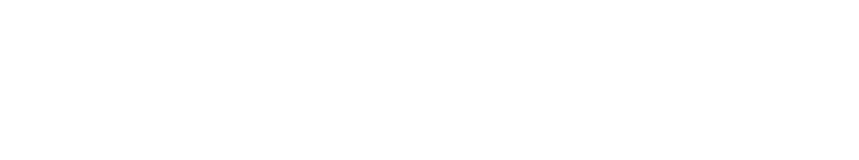
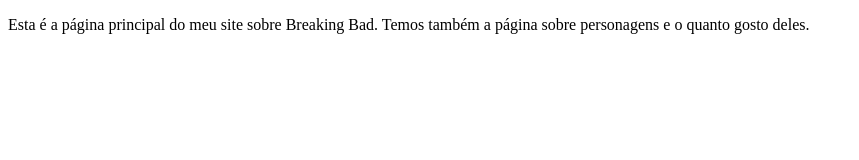
Before and after one commit to ufjf-dcc202/ufjf-dcc202-2023-3-b-atv5-melo-leandro, a website: page index.html in a window 1280 px wide. Shown: the whole page, without its empty margins (0-859 px from the left). Drawn offline with Linux system fonts and the light colour scheme.

Commit message:
da titulo ao index e cria paragrafo com conteudo

```diff
--- a/index.html
+++ b/index.html
@@ -3,9 +3,9 @@
 <head>
     <meta charset="UTF-8">
     <meta name="viewport" content="width=device-width, initial-scale=1.0">
-    <title>Document</title>
+    <title>DCC202 - Atividade 5: Leandro Carlos de Melo Filho</title>
 </head>
 <body>
-
+    <p>Esta é a página principal do meu site sobre Breaking Bad. Temos também a página sobre personagens e o quanto gosto deles.</p>
 </body>
 </html>
```
